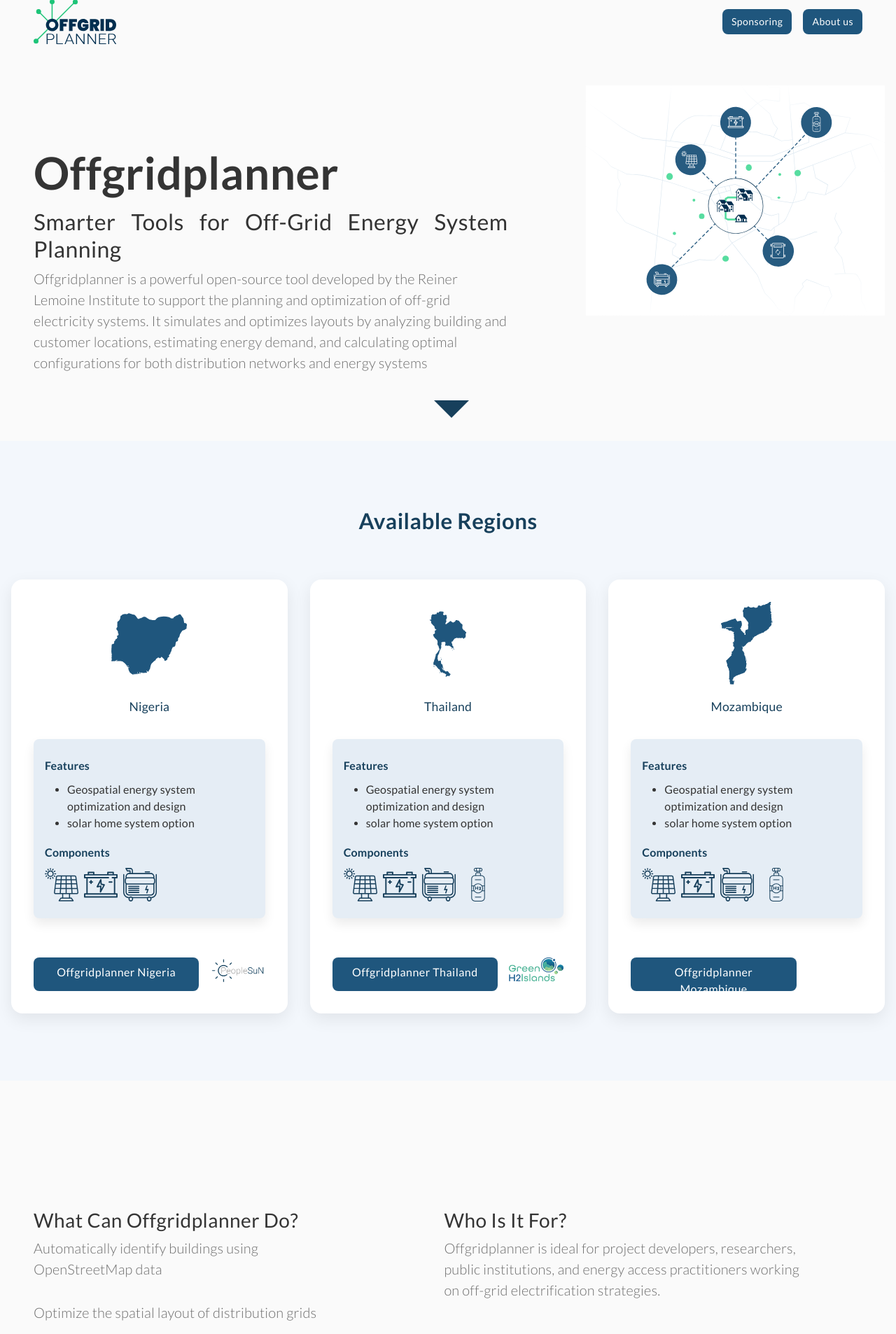
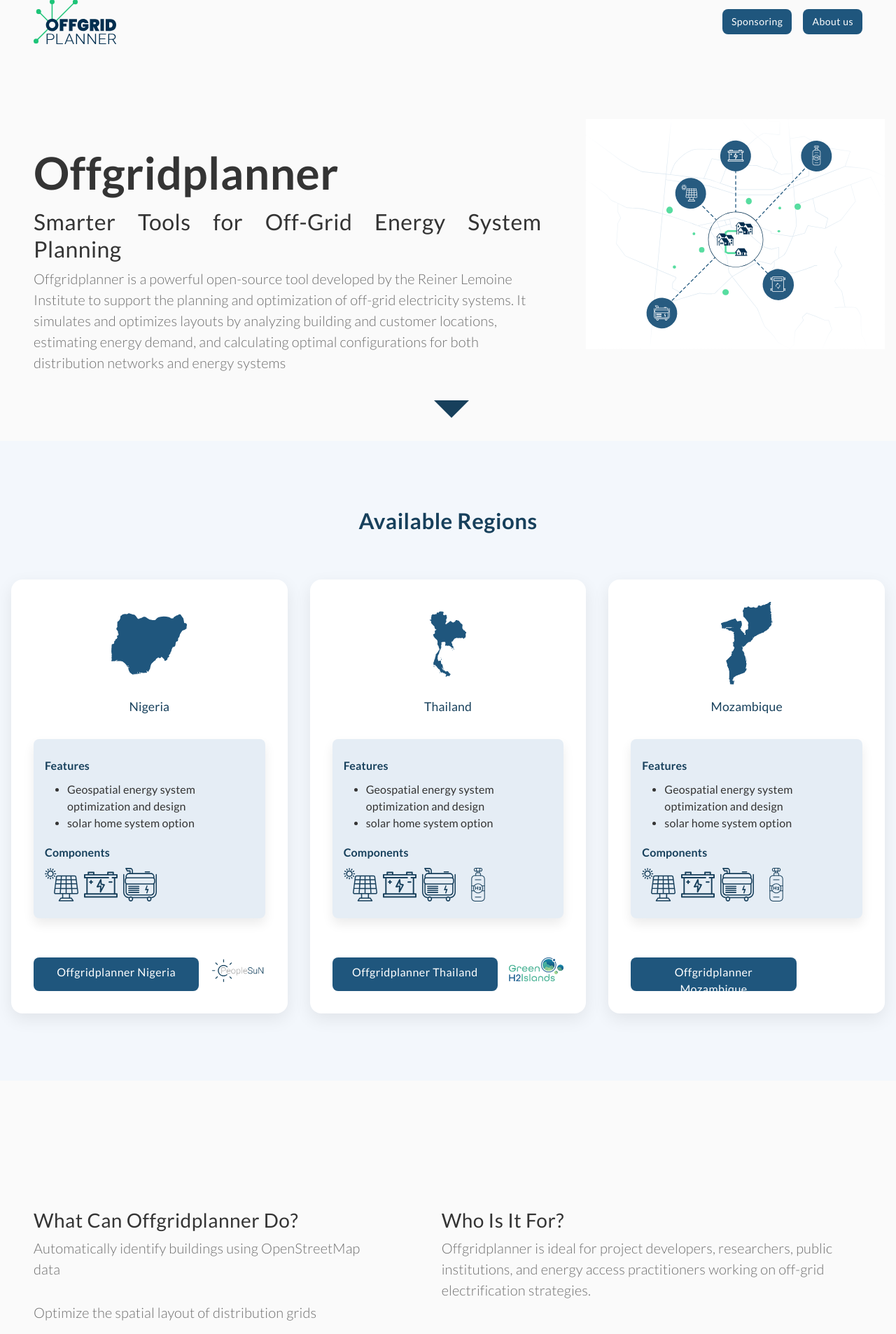
Before and after one commit to rl-institut/offgridplanner-landing, a Flask app: page / in a window 1280 px wide. Shown: the part 14-1920 px from the top of the page at 70% size. Run offline with Flask 3, Linux system fonts and the light colour scheme; some libraries are stand-ins or nearby versions.

Commit message:
adjusted padding of hero image to the same values as padding of the text, so the image is more centered

```diff
--- a/static/css/landing_page.css
+++ b/static/css/landing_page.css
@@ -28,7 +28,7 @@
 }
 .cellular__text {
   padding-top: 7rem;
-  padding-right: 7rem;
+  padding-right: 4rem;
   padding-bottom: 4rem;
   padding-left: 2rem;
 }
@@ -49,7 +49,7 @@
   margin-bottom: 2rem;
 }
 .cellular__image {
-  padding-top: 4rem;
+  padding-top: 7rem;
   padding-bottom: 4rem;
 }
 .cellular__image img {
@@ -106,8 +106,8 @@
 }
 @media (min-width: 1024px) {
   .cellular__image {
-    padding-top: 4rem;
-    padding-bottom: 6rem;
+    padding-top: 7rem;
+    padding-bottom: 4rem;
   }
   .cellular__image img {
     max-width: 12rem;
```
